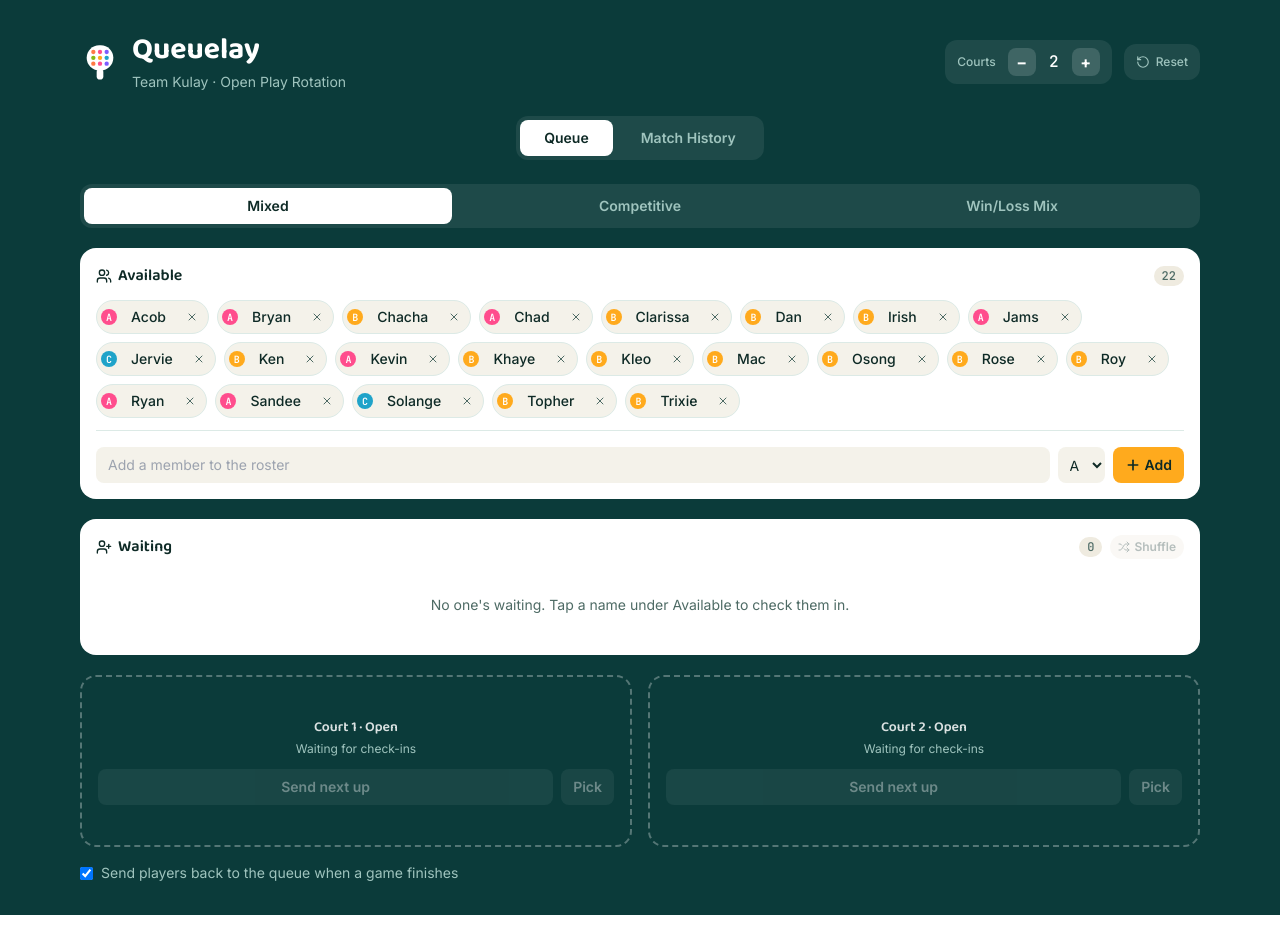
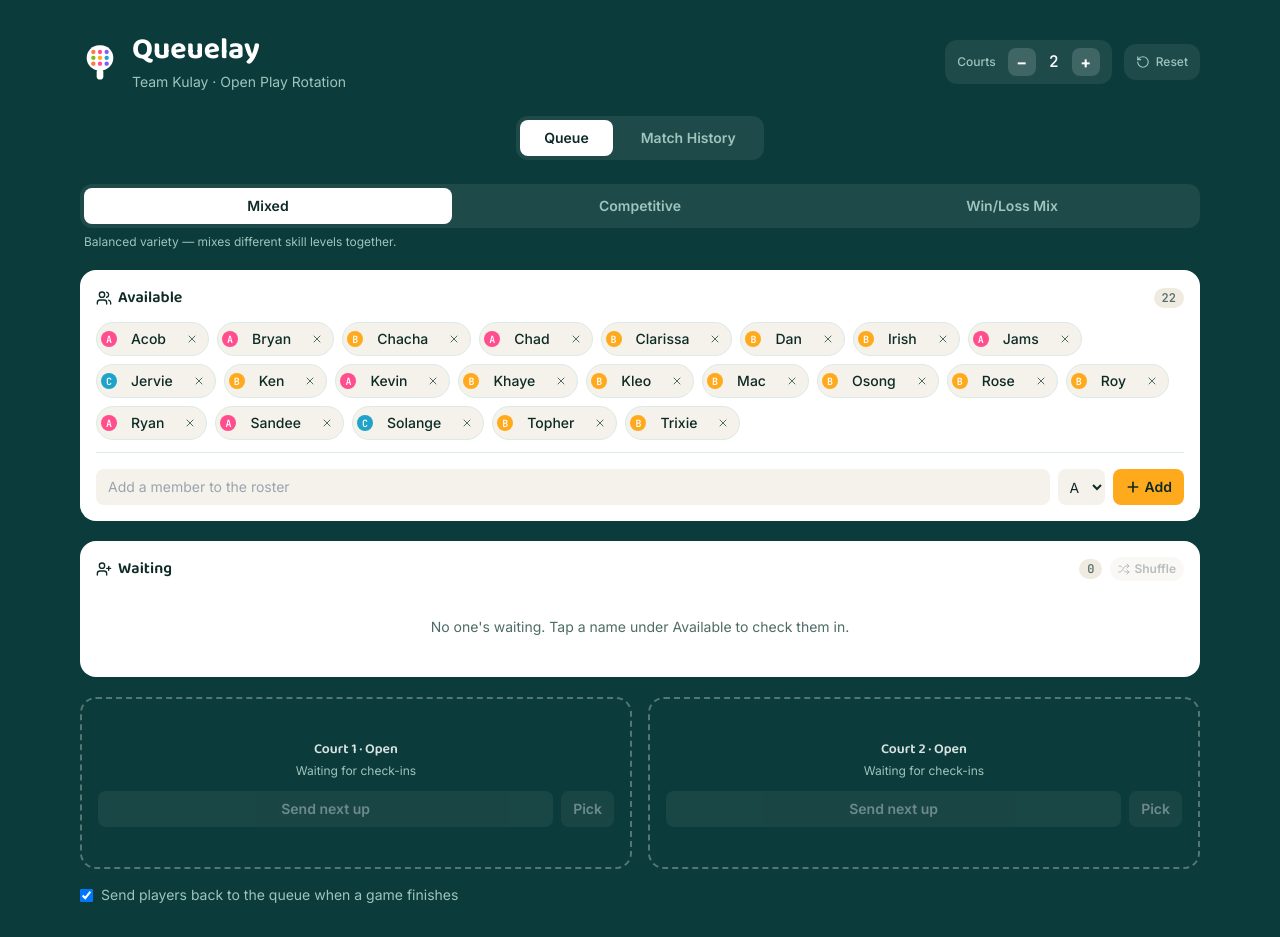
Before and after one commit to nakataken/queuelay-client, a React (Vite) app: page / in a window 1280 px wide. Before the commit the page ends 915 px from the top, so only its background shows below. Built offline with nearby package versions, Linux system fonts and the light colour scheme.

Commit message:
add: mode descriptions

```diff
--- a/src/components/ModeSelector.tsx
+++ b/src/components/ModeSelector.tsx
@@ -1,4 +1,4 @@
-import { MatchMode, MATCH_MODE_LABEL } from "../types";
+import { MatchMode, MATCH_MODE_LABEL, MATCH_MODE_DESC } from "../types";
 
 export function ModeSelector({
   mode,
@@ -9,8 +9,9 @@ export function ModeSelector({
 }) {
   const modes: MatchMode[] = ["mixed", "competitive", "winloss"];
   return (
+    <div className="mb-5">
       <div
-      className="flex gap-1 mb-5 rounded-xl p-1"
+        className="flex gap-1 rounded-xl p-1"
         role="radiogroup"
         aria-label="Match mode"
         style={{ background: "rgba(255,255,255,0.08)" }}
@@ -22,6 +23,7 @@ export function ModeSelector({
             role="radio"
             aria-checked={mode === m}
             onClick={() => onChange(m)}
+            title={MATCH_MODE_DESC[m]}
             className="kq-btn flex-1 px-3 py-2 rounded-lg text-xs sm:text-sm font-semibold"
             style={{
               background: mode === m ? "#FFFFFF" : "transparent",
@@ -32,5 +34,9 @@ export function ModeSelector({
           </button>
         ))}
       </div>
+      <p className="text-xs mt-1.5 px-1" style={{ color: "#9FC4BE" }}>
+        {MATCH_MODE_DESC[mode]}
+      </p>
+    </div>
   );
 }
--- a/src/types.ts
+++ b/src/types.ts
@@ -73,6 +73,12 @@ export const MATCH_MODE_LABEL: Record<MatchMode, string> = {
   winloss: "Win/Loss Mix",
 };
 
+export const MATCH_MODE_DESC: Record<MatchMode, string> = {
+  mixed: "Balanced variety — mixes different skill levels together.",
+  competitive: "Groups players of similar skill levels for closer games.",
+  winloss: "Balances recent winners and losers on each side.",
+};
+
 // TYPES
 export type PlayerLevel = "A" | "B" | "C";
 
```
Lines whose indentation alone changed are shown as unchanged.
